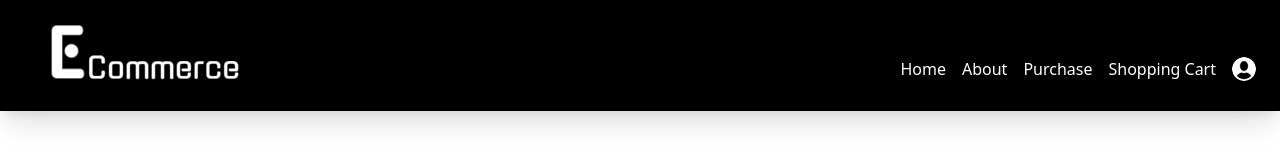
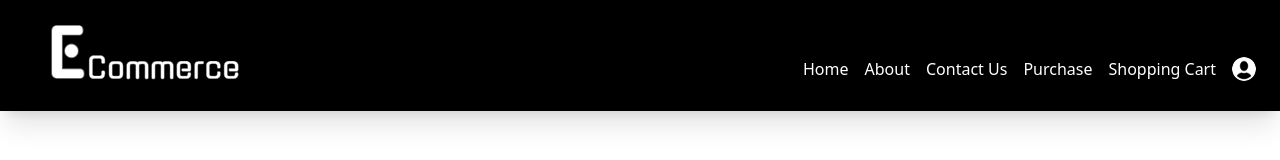
Before and after one commit to TSHOGX/eCommerce, a Next.js app: page /about in a window 1280 px wide. Shown: the top 160 px of the page. Built offline with nearby package versions, Linux system fonts and the light colour scheme; no server answers.

Commit message:
added to navbar

```diff
--- a/components/layout/Navbar/Navbar.tsx
+++ b/components/layout/Navbar/Navbar.tsx
@@ -18,6 +18,10 @@ export default async function Header() {
           About
         </Link>
 
+        <Link className=" hover:text-teal-400" href={`/contact`}>
+          Contact Us
+        </Link>
+
         <Link className=" hover:text-teal-400" href={`/purchase`}>
           Purchase
         </Link>
```
